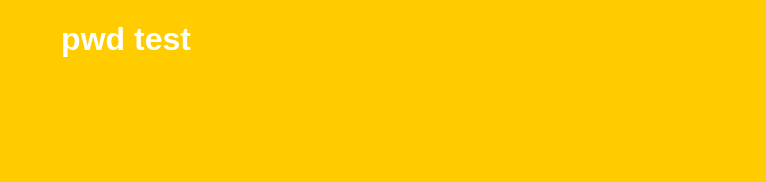
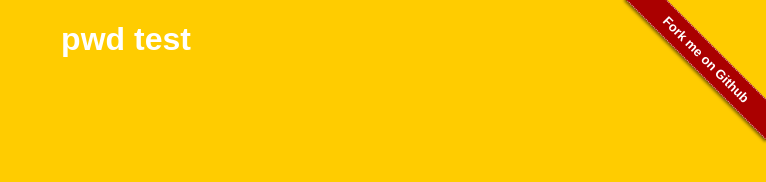
Before and after one commit to xudafeng/pwa-sample, a website: page index.html in a window 1280 px wide. Shown: the whole page, without its empty margins (514-1280 px from the left). Drawn offline with Linux system fonts and the light colour scheme.

Commit message:
add ribbon

```diff
--- a/index.html
+++ b/index.html
@@ -9,6 +9,11 @@
     <link rel="manifest" href="./manifest.json" />
   </head>
   <body>
+    <div class="ribbon" style="position:fixed;right:0;top:0;width:150px;height:150px;overflow:hidden;z-index:9999;">
+      <a target="_blank" style="display:inline-block;width:200px;overflow:hidden;padding:6px 0;text-align:center;-webkit-transform:rotate(45deg);-moz-transform:rotate(45deg);-ms-transform:rotate(45deg);-o-transform:rotate(45deg);-transform:rotate(45deg);text-decoration:none;color:#fff;position:inherit;top:45px;right:-40px;border-width:1px 0;border-style:dotted;border-color:rgba(255, 255, 255, 0.7);font:700 13px &quot;Helvetica Neue&quot;, Helvetica, Arial, sans-serif;box-shadow:0 2px 3px 0 rgba(0, 0, 0, 0.5);background-color:#a00;" href="//github.com/xudafeng/pwa-sample">
+        Fork me on Github
+      </a>
+    </div>
     <h1>pwd test</h1>
     <h2 id="info"></h2>
     <script src="./index.js"></script>
```
